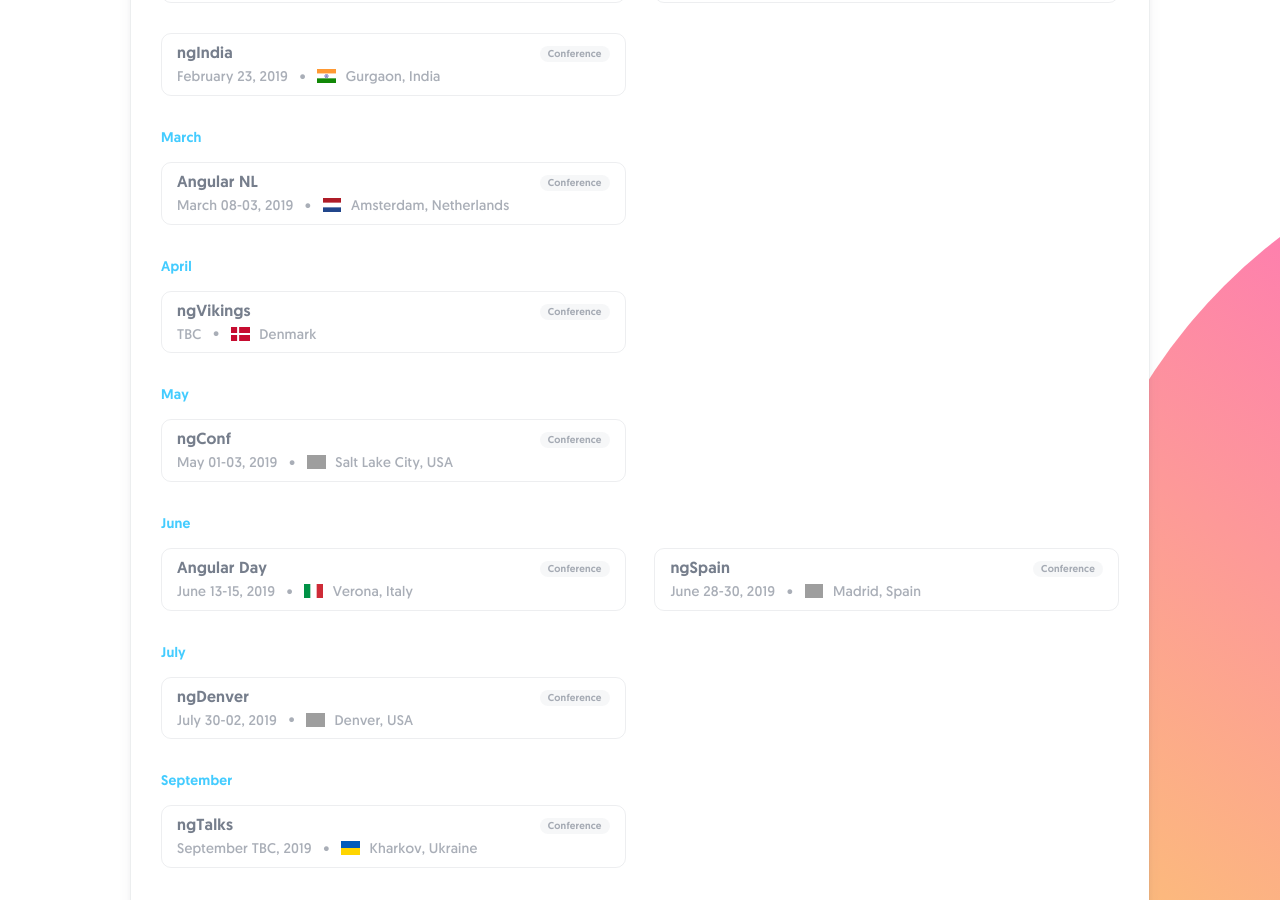
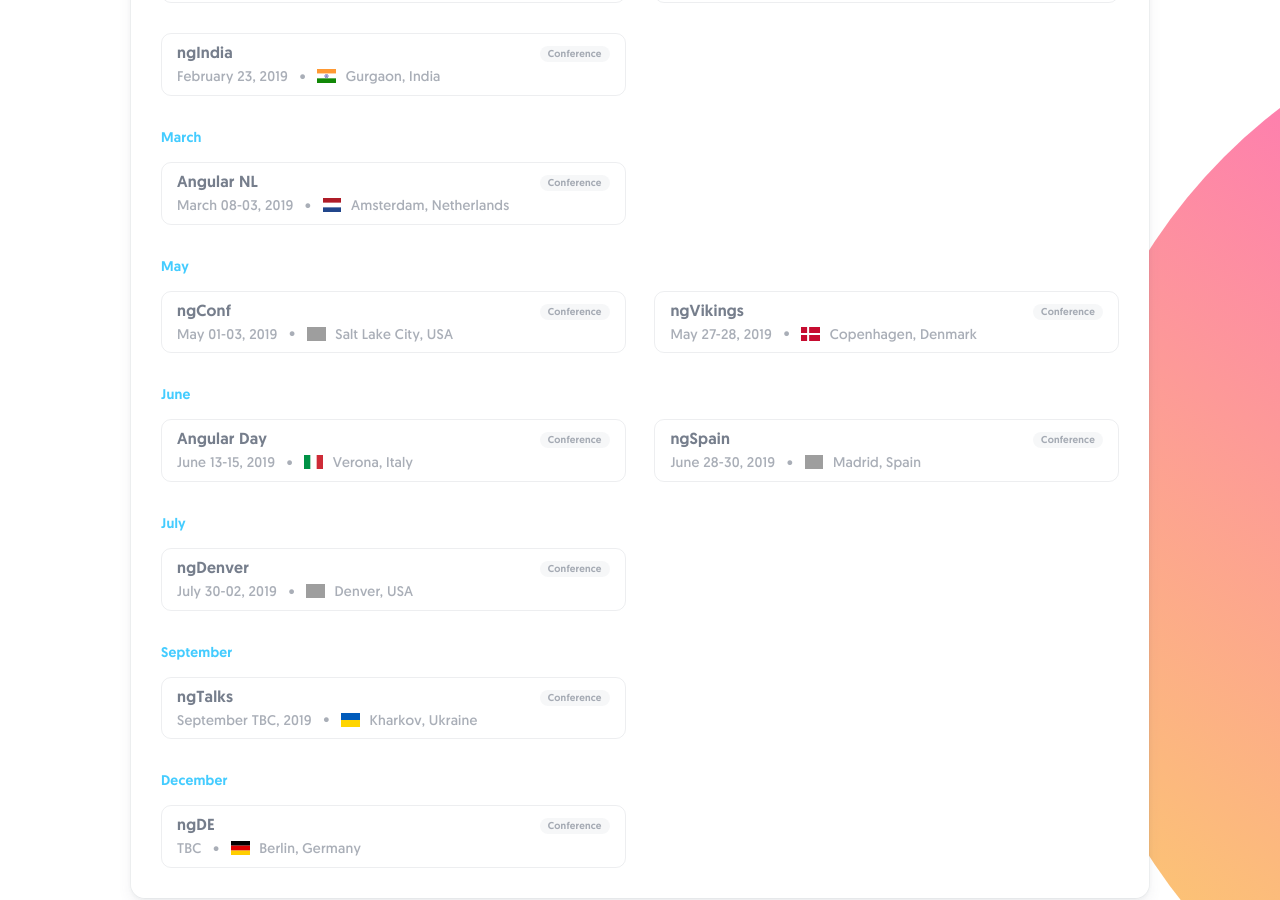
Before and after one commit to zhangen69/angularconferences.github.io, a Jekyll site: the page built from index.html, in a window 1280 px wide and 900 px high, scrolled down 3238 px. Built offline with Jekyll 4.4.1, drawn with Linux system fonts in a browser that asks for light colours; some of the changed lines change nothing that is shown; grey boxes are pictures that could not be loaded.

Commit message:
Update ngVikings date and location

```diff
--- a/_data/2019.json
+++ b/_data/2019.json
@@ -110,23 +110,7 @@
       }
     }
   ],
-  "April": [
-    {
-      "metadata": {
-        "country_code": "DK",
-        "location": "",
-        "title": "ngVikings",
-        "date": "",
-        "logo": "ngvikings.svg",
-        "type": "conference",
-        "desc": "ngVikings is a non-profit, non-commercial, 100% community-driven event comprised of many Nordic Angular groups with more than 3500 active members in total. Always having Angular team members, Google Developer Experts and legendary international speakers onboard, ngVikings Conference guarantees an excellent program: fresh, technically deep and 100% useful."
-      },
-      "links": {
-        "web": "https://ngvikings.org/",
-        "twitter": "ngVikingsConf"
-      }
-    }
-  ],
+  "April": [],
   "May": [
     {
       "metadata": {
@@ -141,6 +125,21 @@
       "links": {
         "web": "https://www.ng-conf.org/",
         "twitter": "ngconf"
+      }
+    },
+    {
+      "metadata": {
+        "country_code": "DK",
+        "location": "Copenhagen",
+        "title": "ngVikings",
+        "date": "27-28",
+        "logo": "ngvikings.svg",
+        "type": "conference",
+        "desc": "ngVikings is a non-profit, non-commercial, 100% community-driven event comprised of many Nordic Angular groups with more than 3500 active members in total. Always having Angular team members, Google Developer Experts and legendary international speakers onboard, ngVikings Conference guarantees an excellent program: fresh, technically deep and 100% useful."
+      },
+      "links": {
+        "web": "https://ngvikings.org/",
+        "twitter": "ngVikingsConf"
       }
     }
   ],
```
